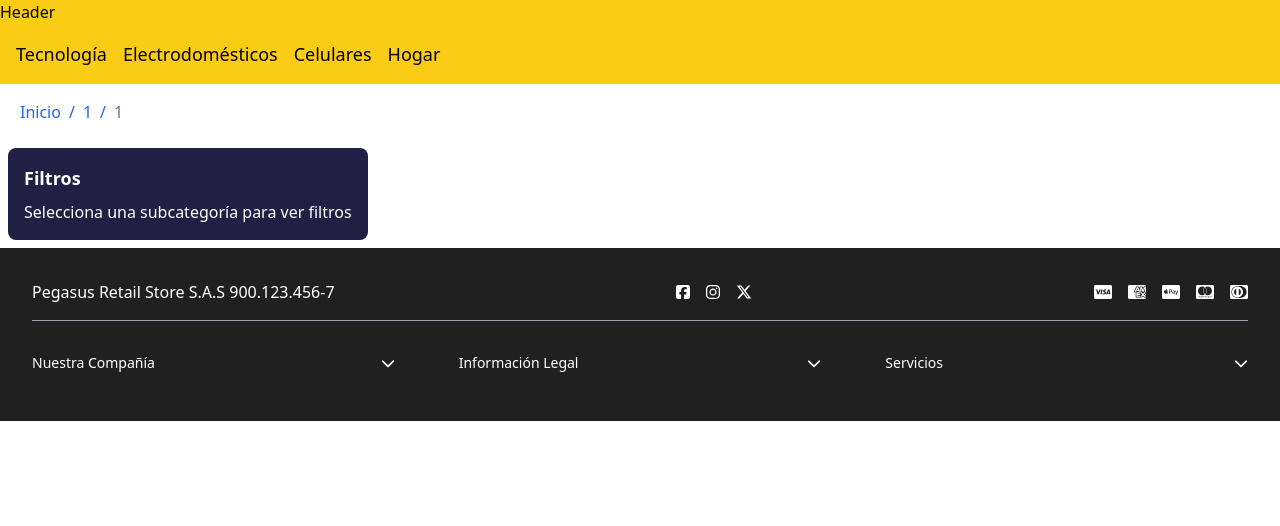
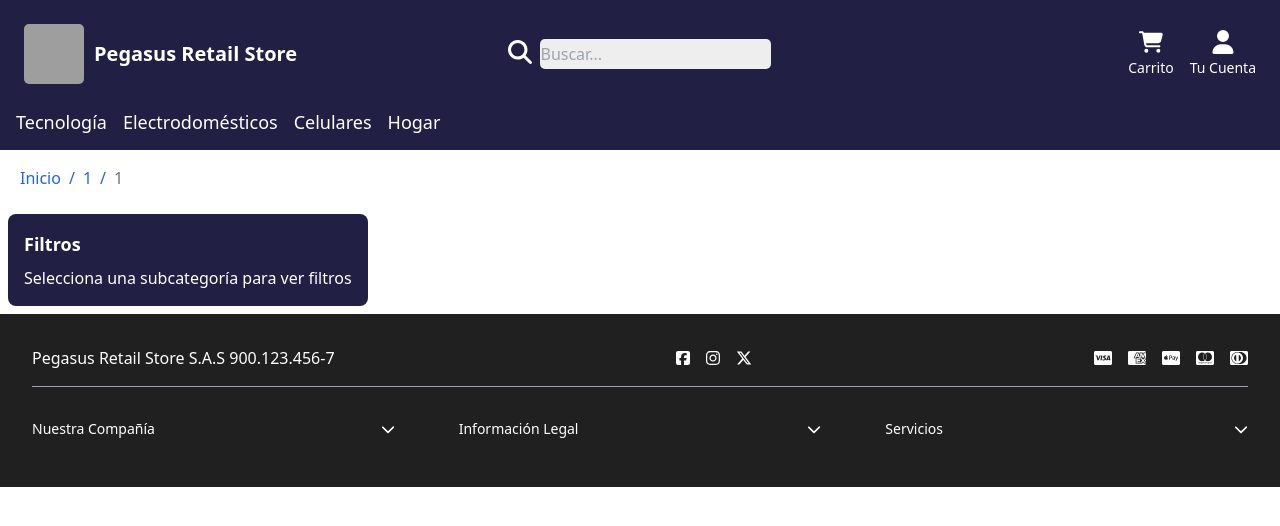
Before and after one commit to G6-Pegasus/WEB-FE-HTML-CSS-PRJ2, a React (Vite) app: page /WEB-FE-HTML-CSS-PRJ2/1/1 in a window 1280 px wide. Shown: the top 526 px of the page. Built offline with nearby package versions, Linux system fonts and the light colour scheme; grey boxes are pictures that could not be loaded.

Commit message:
feat/UH2006-create-header: migrated header to a react component and refactored code

```diff
--- a/src/components/main/Header.tsx
+++ b/src/components/main/Header.tsx
@@ -1,8 +1,54 @@
 import SubHeader from './SubHeader'
+import { Link } from 'react-router-dom';
+import { FontAwesomeIcon } from '@fortawesome/react-fontawesome';
+import { faCartShopping, faUser, faMagnifyingGlass } from '@fortawesome/free-solid-svg-icons';
 
 const Header = () => {
-    return <header className='bg-yellow-400'>
-        Header
+    return <header className='bg-[#211f43] text-white fixed top-0 w-full z-50 md:h-[150px] h-[250px]'>
+        <div className="grid md:grid-cols-3 md:grid-rows-1 grid-cols-2 grid-rows-2 gap-4 p-4">
+            <div className="flex justify-start items-center gap-[10px] col-span-1 row-span-1 md:col-span-1 md:row-span-1 order-1 md:order-1 p-2">
+                <Link className="no-underline text-white h-auto" to="/">
+                    <img className="min-w-[60px] min-h-[60px] w-[60px] h-[60px] rounded-[5px]" src="https://i.postimg.cc/JhsLG9DW/logo.jpg" alt="Logo"></img>
+                </Link>
+                <Link className="no-underline text-white h-auto font-montserrat text-xl font-extrabold sm:block hidden" to="/">
+                    <span className="text-left">
+                        Pegasus Retail Store
+                    </span>
+                </Link>
+            </div>
+
+            <div className="flex justify-center items-center w-full md:w-auto col-span-2 row-span-1 md:col-span-1 md:row-span-1 order-3 md:order-2 p-2 align-middle h-full">
+                <form className="flex justify-center items-center w-full gap-2">
+                    <button className="border-none bg-transparent" type="submit">
+                        <FontAwesomeIcon icon={faMagnifyingGlass} style={{ color: "#ffffff", width: "24px", height: "24px"}} />
+                    </button>
+                    <input className="border-none bg-[#eeeeee] text-[16px] font-medium text-black h-[30px] rounded-[5px] w-full md:w-auto gap-8" type="text" placeholder="Buscar..."></input>
+                </form>
+            </div>
+
+            <div className="flex justify-end items-center font-montserrat text-[14px] text-center gap-4 col-span-1 row-span-1 md:col-span-1md:row-span-1 order-2 md:order-3 p-2">
+                <div className="flex justify-center items-center flex-col">
+                    <Link className="no-underline text-white" to="/">
+                    <FontAwesomeIcon icon={faCartShopping} style={{ color: "#ffffff", width: "24px", height: "24px"}} />
+                    </Link>
+                    <Link className="no-underline text-white" to="/">
+                        <span className="header-user_section-area-text">
+                            Carrito
+                        </span>
+                    </Link>
+                </div>
+                <div className="flex justify-center items-center flex-col">
+                    <Link className="no-underline text-white" to="/">
+                    <FontAwesomeIcon icon={faUser} style={{ color: "#ffffff", width: "24px", height: "24px"}} />
+                    </Link>
+                    <Link className="no-underline text-white" to="/">
+                        <span className="header-user_section-area-text">
+                            Tu Cuenta
+                        </span>
+                    </Link>
+                </div>
+            </div>
+        </div>
         <SubHeader/>
     </header>
 }
--- a/src/components/main/Main.tsx
+++ b/src/components/main/Main.tsx
@@ -13,7 +13,7 @@
 
     return <>
         <Header />
-        <main className='bg-[#ffffff]'>
+        <main className='bg-[#ffffff] md:mt-[150px] mt-[250px]'>
             {pages[0] !== '' && <Breadcrumb pages={pages} />}
             {children}
         </main>
--- a/src/components/main/SubHeader.tsx
+++ b/src/components/main/SubHeader.tsx
@@ -21,7 +21,7 @@
     };
 
     return (
-        <div className="bg-beige p-4">
+        <div className="bg-beige p-0 pl-4">
             <nav>
                 <ul className="flex justify-left gap-4 list-none">
                     {categories.map((category) => (
@@ -31,16 +31,16 @@
                           onMouseEnter={() => handleMouseEnter(category.name)}
                           onMouseLeave={handleMouseLeave}
                         >
-                            <Link to = {`/${category}`} className="font-montserrat text-lg font-medium text-black text-center no-underline">
+                            <Link to = {`/${category}`} className="font-montserrat text-lg font-medium text-white text-center no-underline">
                                 {category.name}
                             </Link>
                             {selectedCategory === category.name && (
-                                <ul className="absolute bg-white list-none p-0 shadow-lg mt-2 z-10">
+                                <ul className="absolute bg-[#211f43] list-none p-0 shadow-lg mt-2 z-10 text-white border-2 border-white">
                                     {category.subcategories.map((subcategory) => (
                                         <li key={subcategory}>
                                             <Link
                                               to = {`/${category.name}/${subcategory}`}
-                                              className="block px-4 py-2 text-sm text-center font-roboto text-black no-underline hover:bg-gray-200"
+                                              className="block px-4 py-2 text-sm text-center font-roboto text-white no-underline hover:bg-gray-200 hover:text-black"
                                             >
                                                 {subcategory}
                                             </Link>
```
